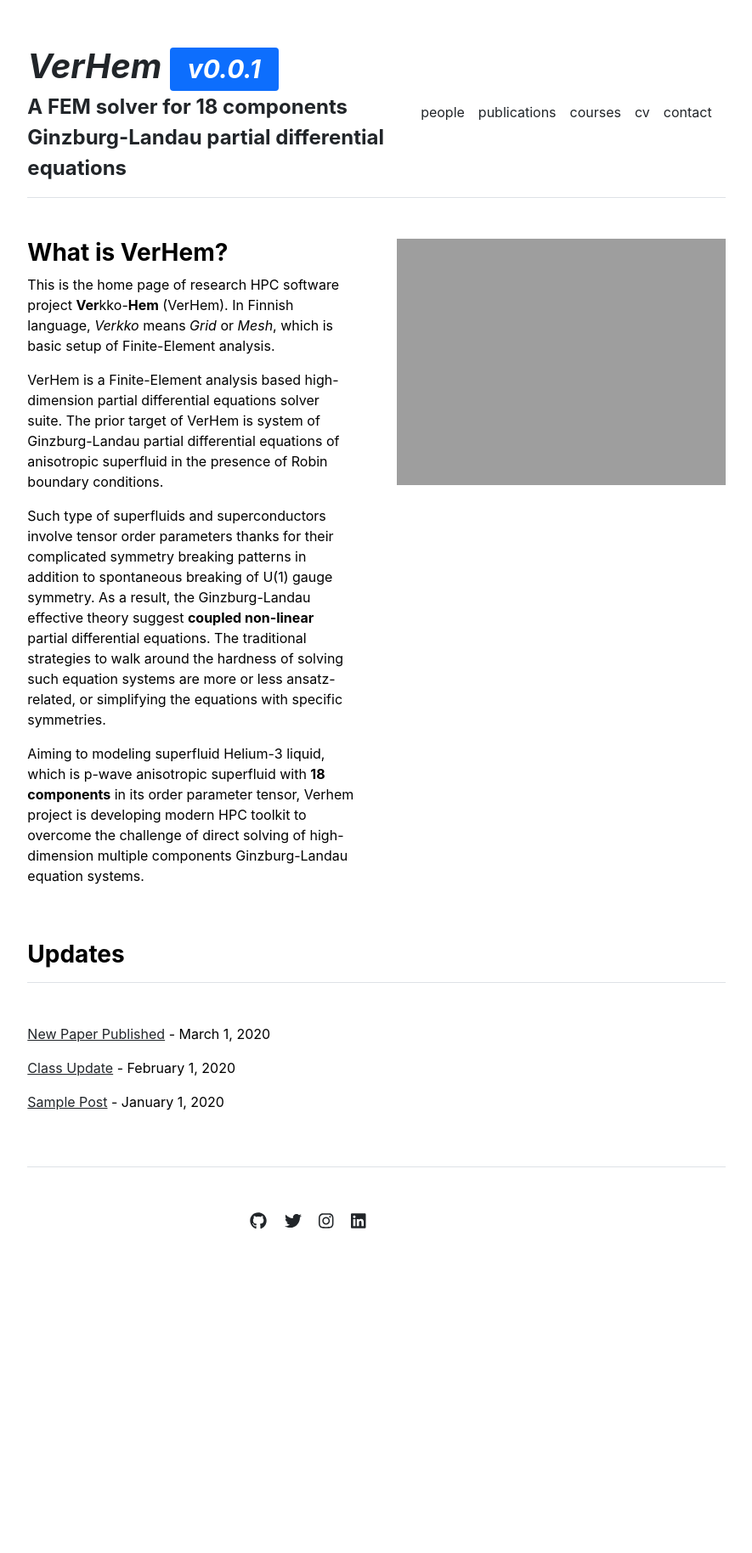
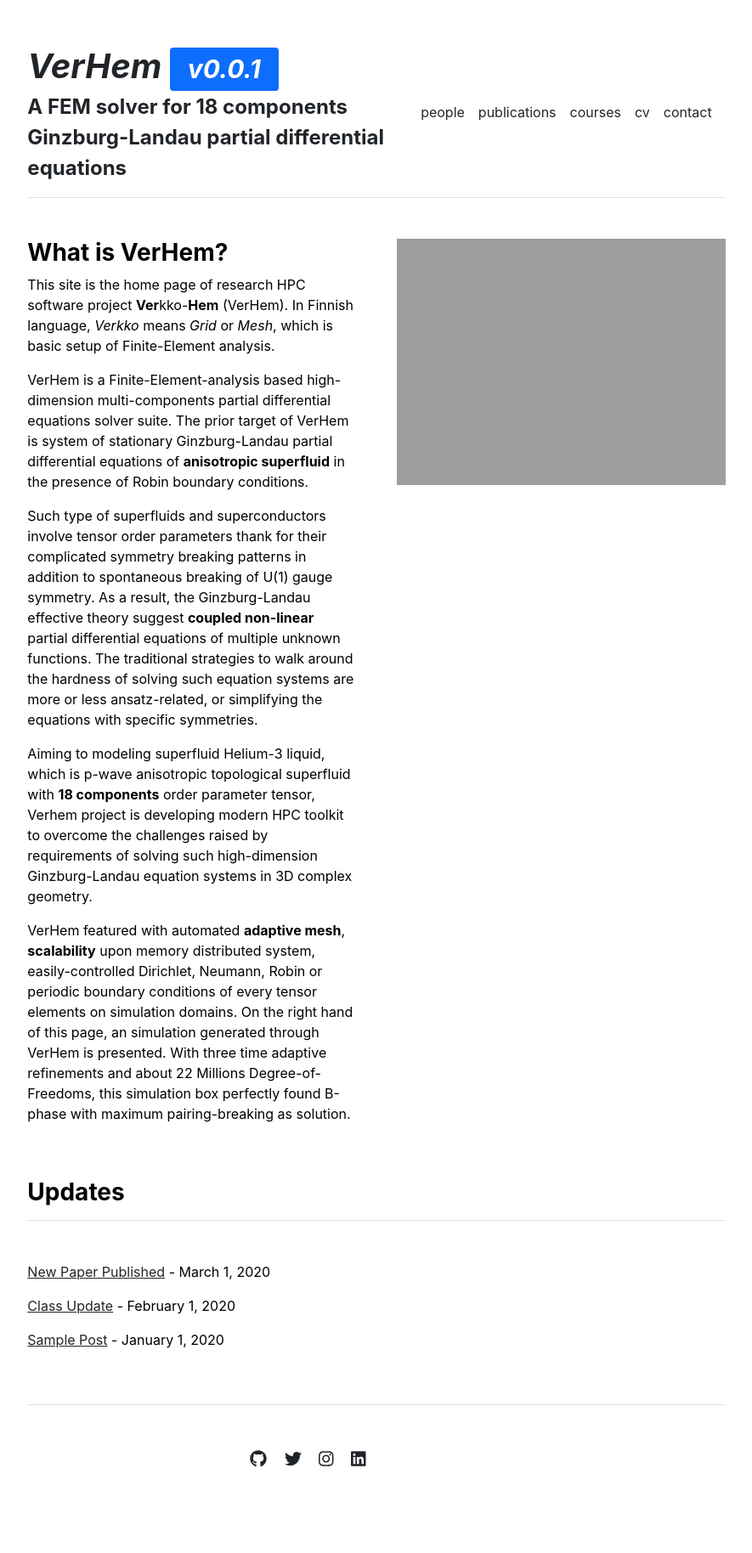
Before and after one commit to VerHem/VerHem.github.io, a Jekyll site: the page built from index.md, in a window 1280 px wide. Shown: the whole page at 85% size, without its empty margins (197-1082 px from the left). Built offline with Jekyll 4.4.1, drawn with Linux system fonts in a browser that asks for light colours; before the commit the page ends 1548 px from its top, so only the background shows below that.

Commit message:
edit home page

```diff
--- a/index.md
+++ b/index.md
@@ -3,10 +3,12 @@ layout: home
 title: "Home"
 ---
 
-This is the home page of research HPC software project **Ver**kko-**Hem** (VerHem). In Finnish language, *Verkko* means *Grid* or *Mesh*, which is basic setup of Finite-Element analysis.
+This site is the home page of research HPC software project **Ver**kko-**Hem** (VerHem). In Finnish language, *Verkko* means *Grid* or *Mesh*, which is basic setup of Finite-Element analysis.
 
-VerHem is a Finite-Element analysis based high-dimension partial differential equations solver suite. The prior target of VerHem is system of Ginzburg-Landau partial differential equations of anisotropic superfluid in the presence of Robin boundary conditions.
+VerHem is a Finite-Element-analysis based high-dimension multi-components partial differential equations solver suite. The prior target of VerHem is system of stationary Ginzburg-Landau partial differential equations of **anisotropic superfluid** in the presence of Robin boundary conditions.
 
-Such type of superfluids and superconductors involve tensor order parameters thanks for their complicated symmetry breaking patterns in addition to spontaneous breaking of U(1) gauge symmetry. As a result, the Ginzburg-Landau effective theory suggest **coupled non-linear** partial differential equations. The traditional strategies to walk around the hardness of solving such equation systems are more or less ansatz-related, or simplifying the equations with specific symmetries.
+Such type of superfluids and superconductors involve tensor order parameters thank for their complicated symmetry breaking patterns in addition to spontaneous breaking of U(1) gauge symmetry. As a result, the Ginzburg-Landau effective theory suggest **coupled non-linear** partial differential equations of multiple unknown functions. The traditional strategies to walk around the hardness of solving such equation systems are more or less ansatz-related, or simplifying the equations with specific symmetries.
 
-Aiming to modeling superfluid Helium-3 liquid, which is p-wave anisotropic superfluid with **18 components** in its order parameter tensor, Verhem project is developing modern HPC toolkit to overcome the challenge of direct solving of high-dimension multiple components Ginzburg-Landau equation systems.
+Aiming to modeling superfluid Helium-3 liquid, which is p-wave anisotropic topological superfluid with **18 components** order parameter tensor, Verhem project is developing modern HPC toolkit to overcome the challenges raised by requirements of solving such high-dimension Ginzburg-Landau equation systems in 3D complex geometry.
+
+VerHem featured with automated **adaptive mesh**, **scalability** upon memory distributed system, easily-controlled Dirichlet, Neumann, Robin or periodic boundary conditions of every tensor elements on simulation domains. On the right hand of this page, an simulation generated through VerHem is presented. With three time adaptive refinements and about 22 Millions Degree-of-Freedoms, this simulation box perfectly found B-phase with maximum pairing-breaking as solution.
```
